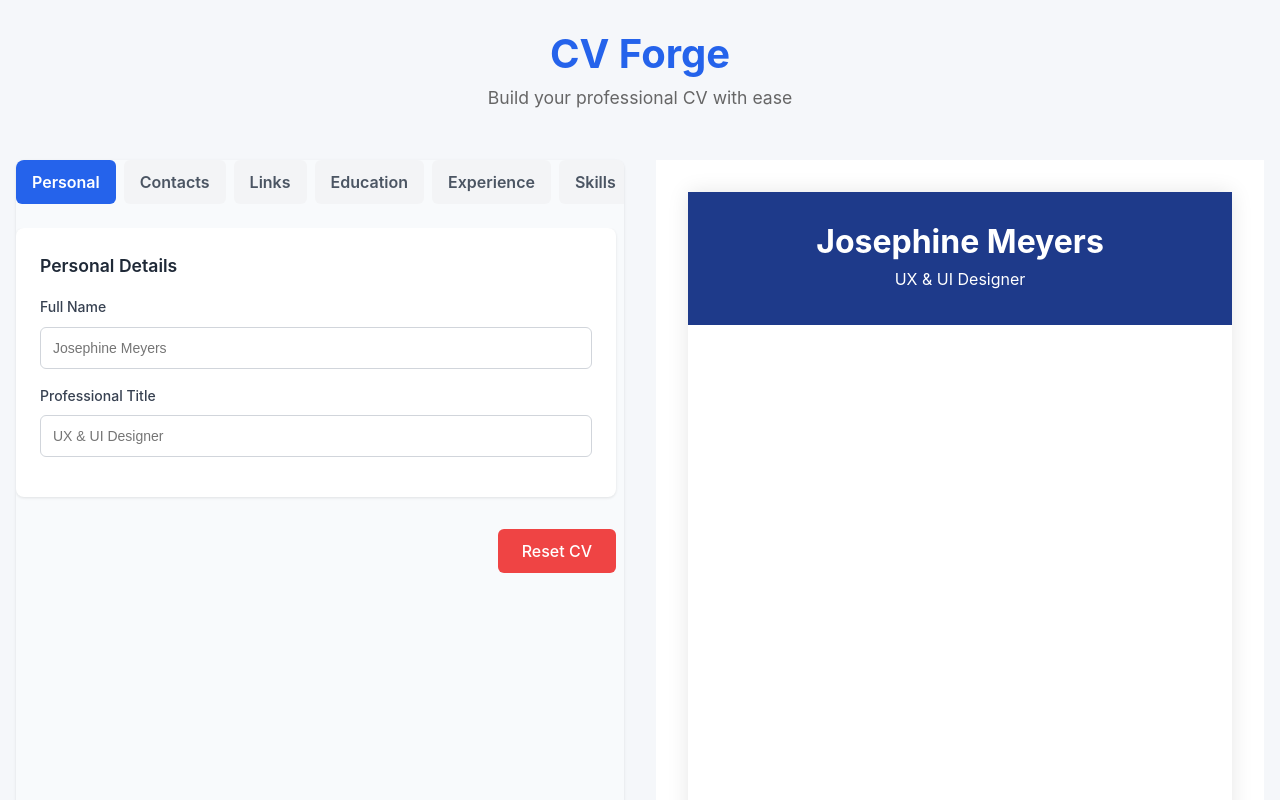
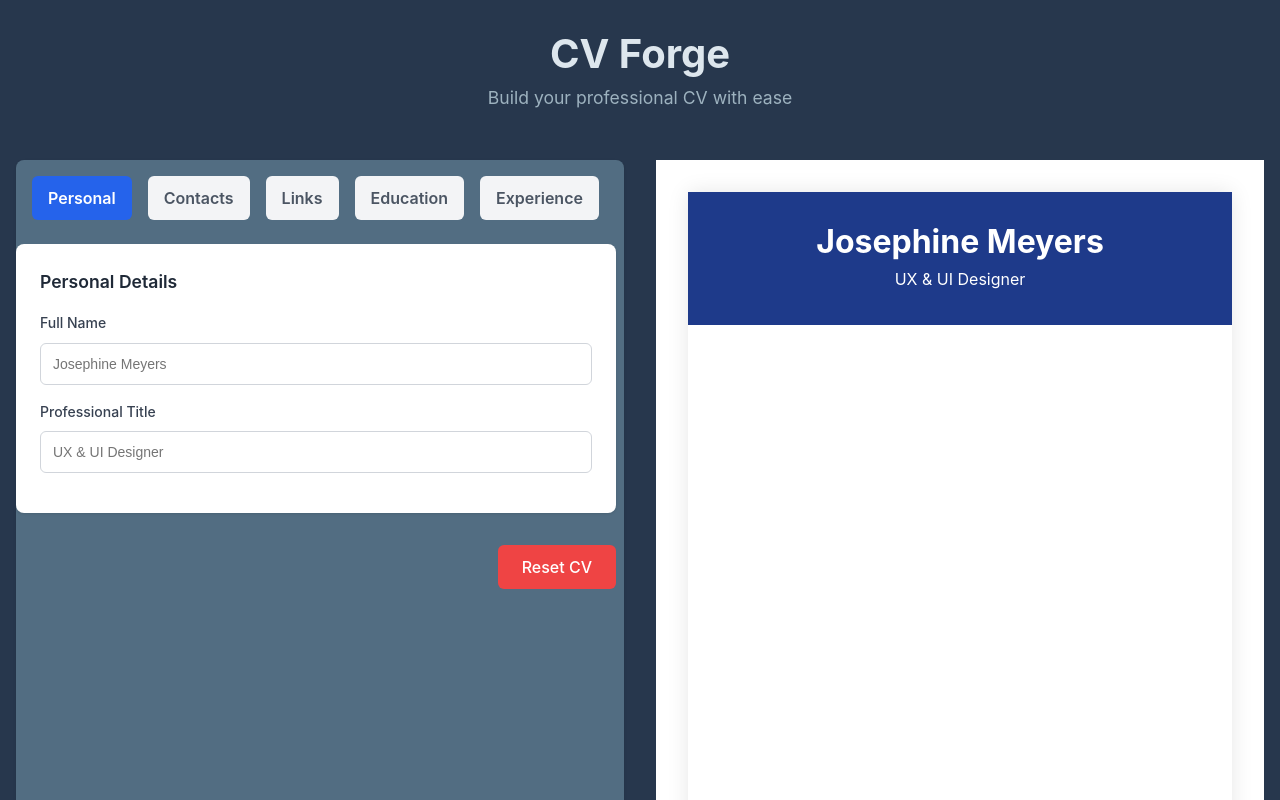
Before and after one commit to singharyan006/cv-forge, a React (Vite) app: page / in a window 1280 px wide. Shown: the top 800 px of the page. Built offline with nearby package versions, Linux system fonts and the light colour scheme.

Commit message:
style: update App.css layout and theme

```diff
--- a/src/App.css
+++ b/src/App.css
@@ -8,7 +8,7 @@ body {
   font-family: -apple-system, BlinkMacSystemFont, 'Segoe UI', 'Roboto', sans-serif;
   line-height: 1.6;
   color: #333;
-  background-color: #f5f7fa;
+  background-color: #27374D;
 }
 
 .app {
@@ -23,13 +23,13 @@ header {
 }
 
 header h1 {
-  color: #2563eb;
+  color: #DDE6ED;
   font-size: 2.5rem;
   margin-bottom: 0.5rem;
 }
 
 header p {
-  color: #666;
+  color: #9DB2BF;
   font-size: 1.1rem;
 }
 
@@ -37,16 +37,14 @@ main {
   display: grid;
   grid-template-columns: 1fr 1fr;
   gap: 2rem;
-  max-width: 1400px;
   margin: 0 auto;
-  height: calc(100vh - 150px);
 }
 
 /* Form navigation styling */
 .form-nav {
   display: flex;
-  gap: 0.5rem;
-  margin-bottom: 1rem;
+  gap: 1rem;
+  margin: 1rem;
   overflow-x: auto;
   padding-bottom: 0.5rem;
 }
@@ -58,6 +56,7 @@ main {
   color: #4b5563;
   font-weight: 600;
   border-radius: 6px;
+  border-color: #27374D;
   cursor: pointer;
   transition: all 0.2s;
   white-space: nowrap;
@@ -78,6 +77,7 @@ main {
   flex-direction: column;
   height: 100%;
   overflow: hidden;
+  background-color: #526D82;
 }
 
 .form-sections {
```
